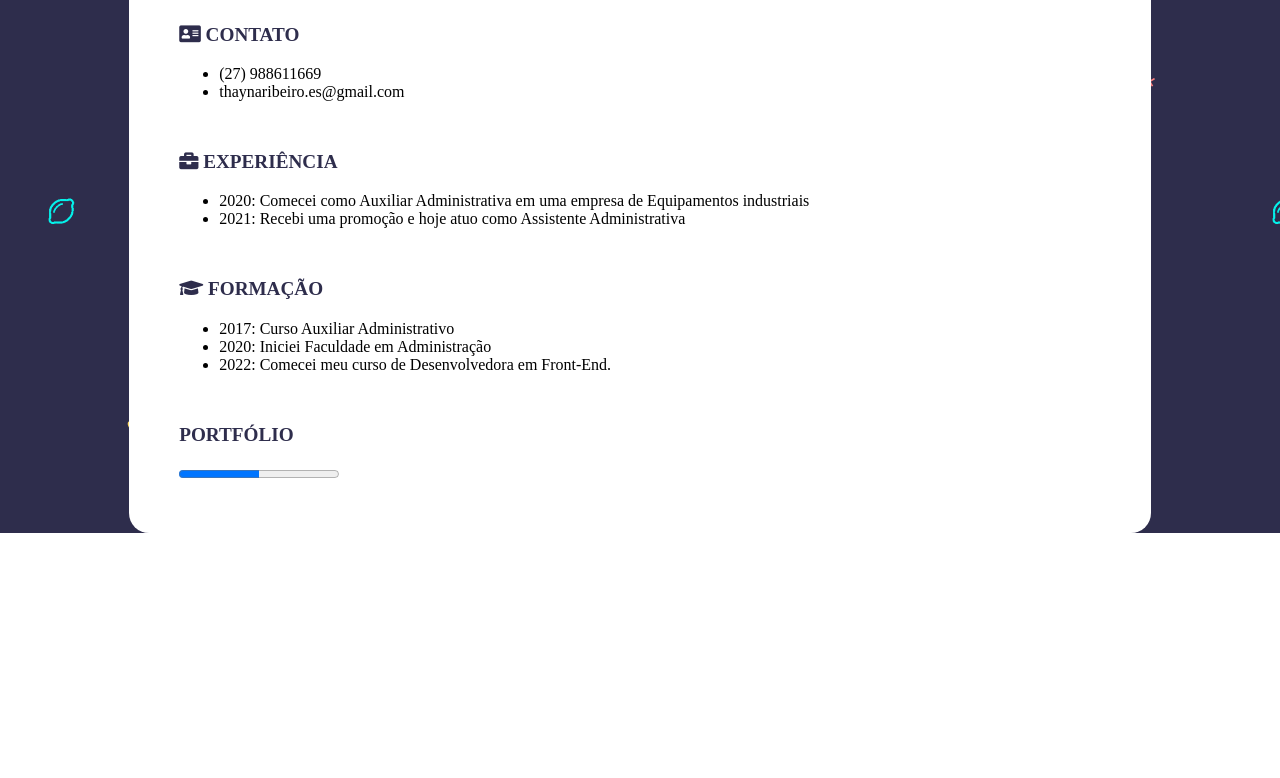
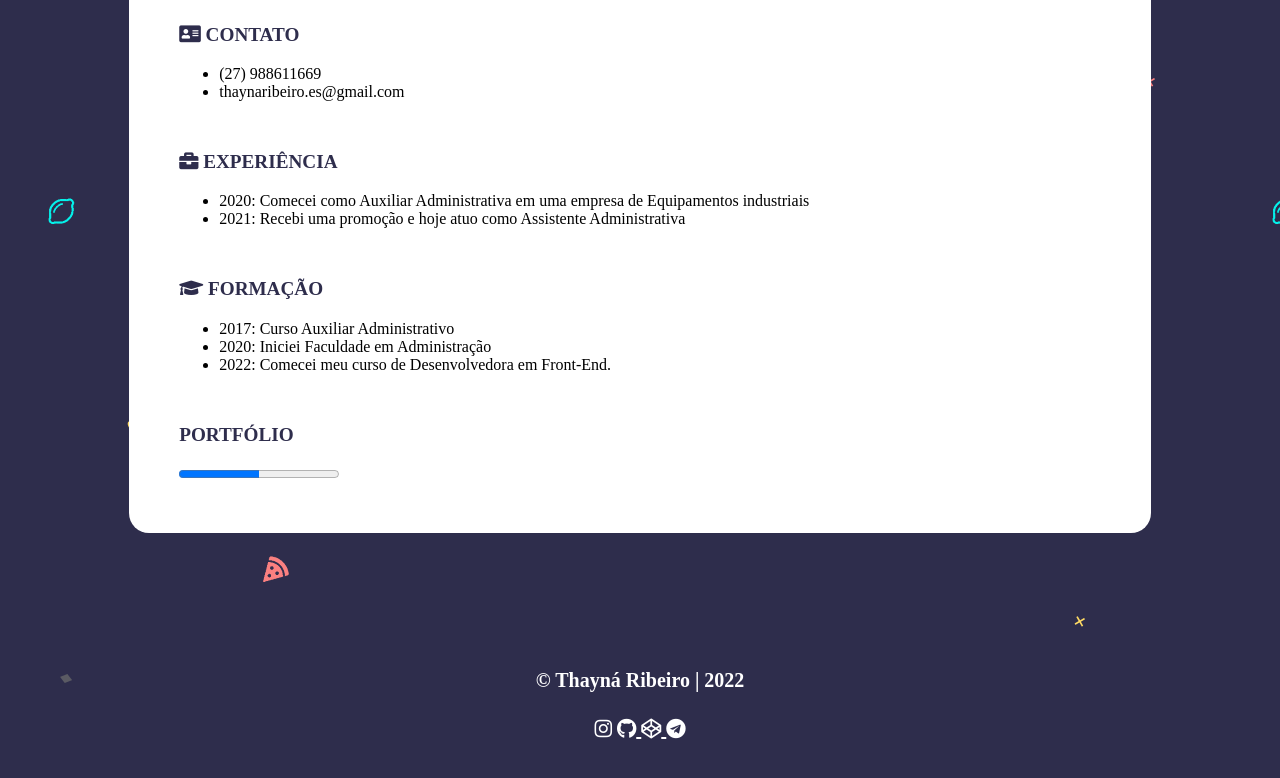
Before and after one commit to thayribe/criandominhapaginapessoal, a plain HTML site: page index.html in a window 1280 px wide. Shown: the part 570-1348 px from the top of the page. Before the commit the page ends 1103 px from the top, so only its background shows below. Drawn offline with Linux system fonts and the light colour scheme.

Commit message:
versao final

```diff
--- a/CSS/style.css
+++ b/CSS/style.css
@@ -56,4 +56,19 @@ h3 {
 
 body {
   margin: 0px;
+  position: absolute;
+  display: block;
+  background-color: #2e2d4c;
 }
+
+.footer {
+  color: #ffffff;
+  text-align: center;
+  background-color: #2e2d4c;
+  margin: 136px;
+  font-size: 20px;
+}
+
+a {
+  color: #ffffff;
+}
--- a/index.html
+++ b/index.html
@@ -6,6 +6,12 @@
     <link rel="stylesheet" href="CSS/style.css" />
     <link rel="preconnect" href="https://fonts.googleapis.com" />
     <link rel="preconnect" href="https://fonts.gstatic.com" crossorigin />
+    <link
+    rel="stylesheet"
+    href="https://pro.fontawesome.com/releases/v5.10.0/css/all.css"
+    integrity="sha384-AYmEC3Yw5cVb3ZcuHtOA93w35dYTsvhLPVnYs9eStHfGJvOvKxVfELGroGkvsg+p"
+    crossorigin="anonymous"
+  />
     <link
       href="https://fonts.googleapis.com/css2?family=Abril+Fatface&family=Bebas+Neue&family=Slabo+27px&display=swap"
       rel="stylesheet"
@@ -86,7 +92,24 @@
         <h3 id="portifólio">PORTFÓLIO</h3>
         <progress value="5" max="10"></progress>
       </div>
+
+    <div class="footer">
+      <h4>© Thayná Ribeiro | 2022</h4>
+      <p>
+        <a href="https://www.instagram.com/thayribe/"
+        ><i class="fab fa-brands fa-instagram"></i
+      ></a>
+      <a href="https://github.com/thayribe">
+        <i class="fab fa-brands fa-github"> </i>
+      </a>
+      <a href="https://codepen.io/thayribe"
+        ><i class="fab fa-brands fa-codepen"> </i>
+      </a>
+      <a href="https://t.me/Thayribee">
+        <i class="fab fa-brands fa-telegram"></i
+      ></a>
+      </p>
     </div>
-
+  </div>
   </body>
 </html>
```
